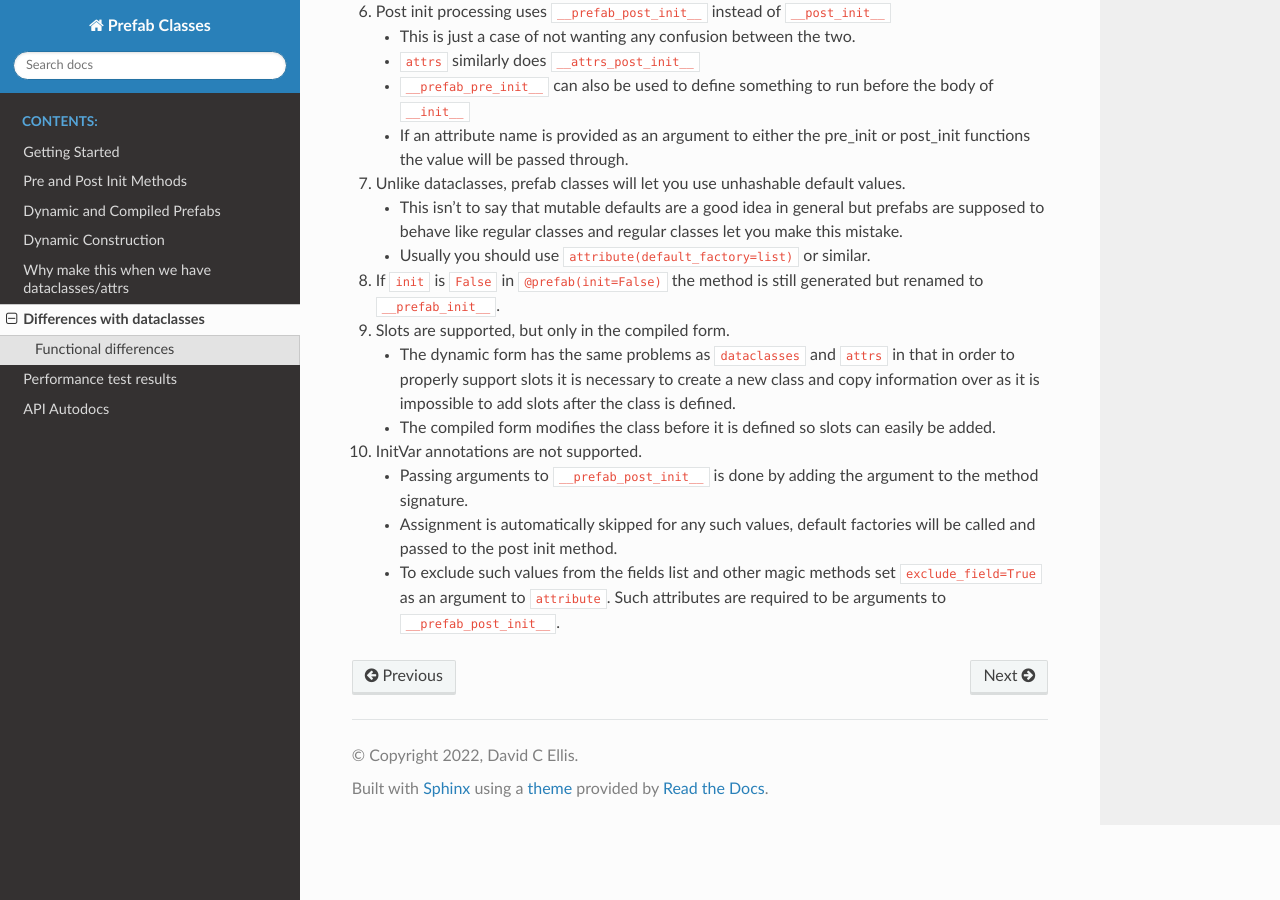
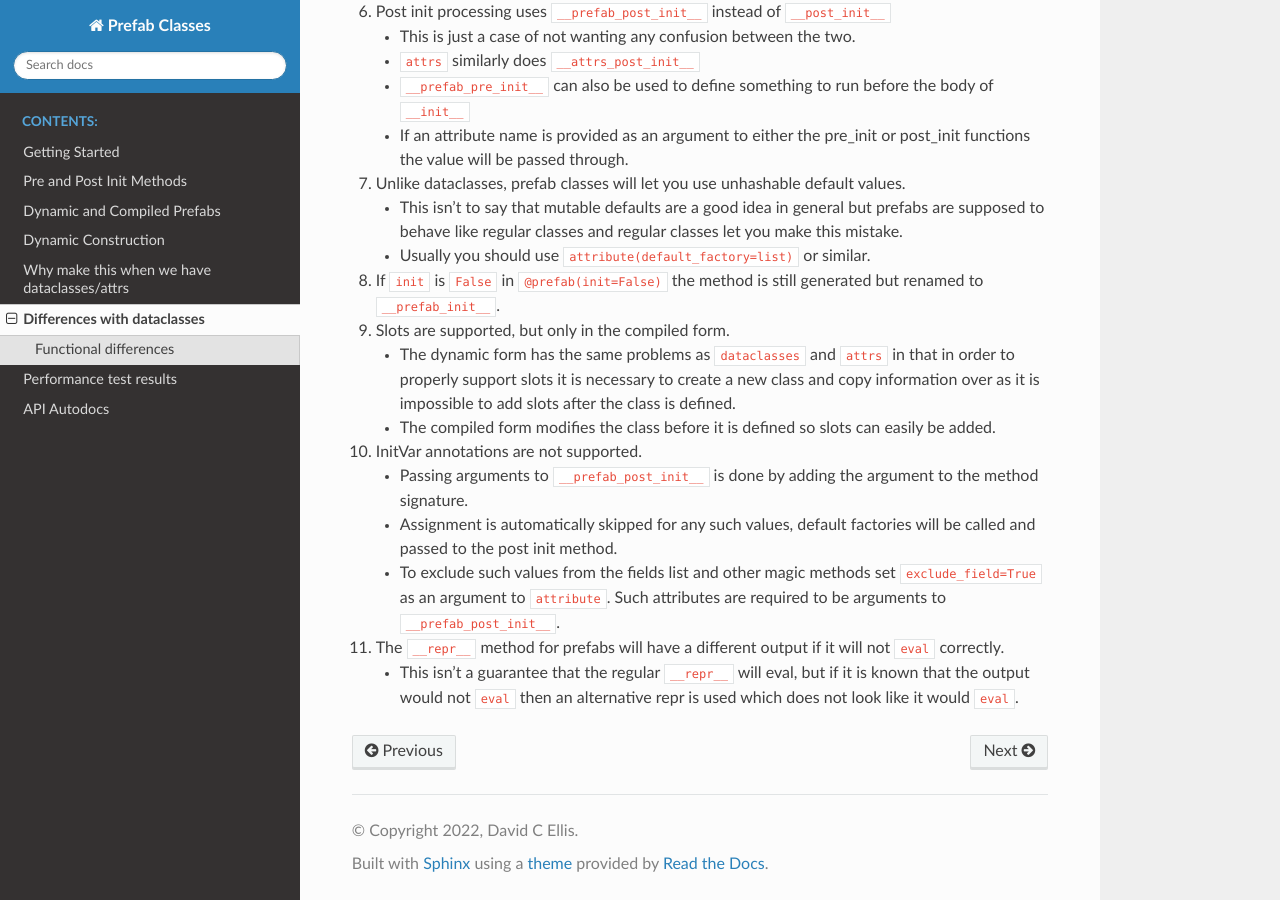
Before and after one commit to DavidCEllis/PrefabClasses, a Sphinx documentation site: the page built from docs/extra/dataclasses_differences.md, in a window 1280 px wide and 900 px high, scrolled down 949 px. Built offline with Sphinx 7.4.7 and the Read the Docs theme 2.0.0, drawn with Linux system fonts in a browser that asks for light colours.

Commit message:
Document the repr difference

```diff
--- a/docs/extra/dataclasses_differences.md
+++ b/docs/extra/dataclasses_differences.md
@@ -66,3 +66,7 @@ or will be added to this list.
     * To exclude such values from the fields list and other magic methods set
       `exclude_field=True` as an argument to `attribute`. Such attributes are
       required to be arguments to `__prefab_post_init__`.
+1. The `__repr__` method for prefabs will have a different output if it will not `eval` correctly.
+    * This isn't a guarantee that the regular `__repr__` will eval, but if it is known
+      that the output would not `eval` then an alternative repr is used which does not
+      look like it would `eval`.
```
